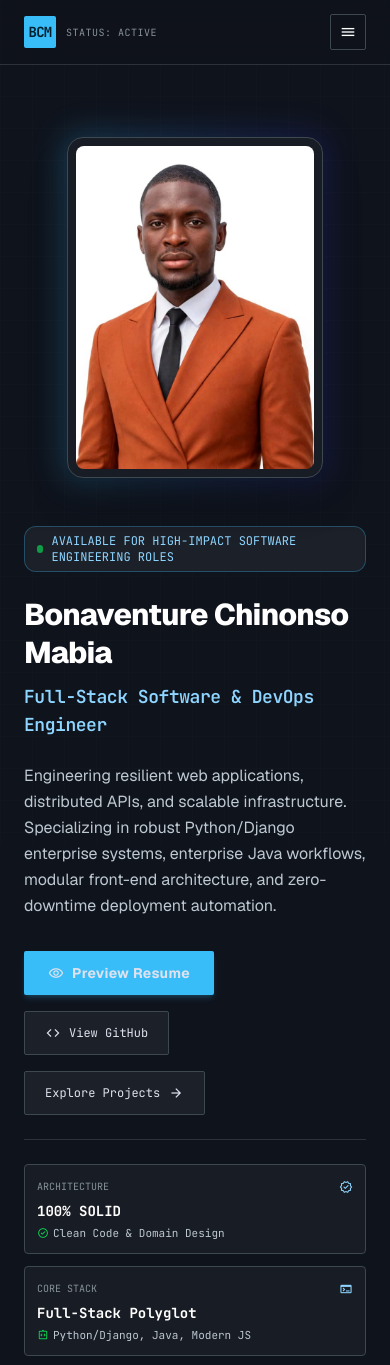
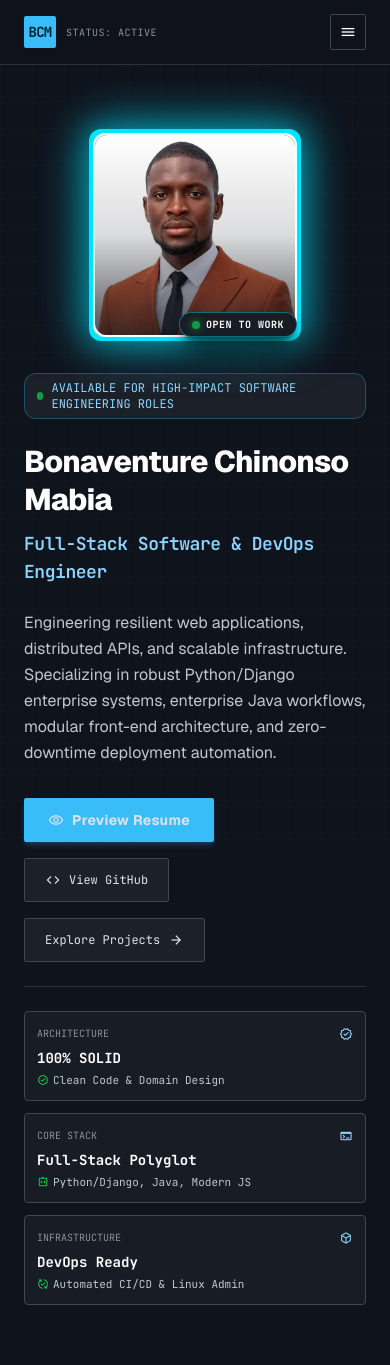
Before and after one commit to bonaventurechinoso-code/portfolio, a Flask app: page / in a window 390 px wide. Shown: the top 1365 px of the page. Run offline with Flask 3, Linux system fonts and the light colour scheme; some libraries are stand-ins or nearby versions.

Commit message:
style(hero): circular headshot with cyan frame, glow, status badge, and mobile-first responsiveness

```diff
--- a/templates/index.html
+++ b/templates/index.html
@@ -6,10 +6,10 @@
   <!-- ======================================================= -->
   <!-- HERO SECTION -->
   <!-- ======================================================= -->
-  <section class="flex flex-col-reverse lg:flex-row items-center justify-between gap-12 pt-6 lg:pt-12" id="hero">
+  <section class="flex flex-col lg:flex-row items-center justify-between gap-8 lg:gap-10 pt-4 lg:pt-8" id="hero">
 
     <!-- Hero Left: Bio & Details -->
-    <div class="flex-1 flex flex-col gap-6 max-w-2xl">
+    <div class="flex-1 flex flex-col gap-6 max-w-2xl order-2 lg:order-1">
 
       <!-- Availability Chip -->
       <div
@@ -73,19 +73,40 @@
 
     </div>
 
-    <!-- Hero Right: Avatar Card -->
-    <div class="w-full lg:w-96 flex flex-col items-center">
+    <!-- Hero Right: Avatar Circular Card -->
+    <div class="w-full lg:w-auto flex flex-col items-center justify-center flex-shrink-0 order-1 lg:order-2">
       <div class="relative group">
-        <!-- Glow accent -->
+        <!-- Outer Soft Glow in Accent Color (#00E5FF) -->
         <div
-          class="absolute -inset-1 rounded-2xl bg-gradient-to-r from-primary-container to-secondary-container opacity-25 blur-lg group-hover:opacity-40 transition-opacity">
+          class="absolute -inset-2 rounded-full bg-[#00E5FF] opacity-35 blur-xl group-hover:opacity-55 transition-opacity duration-300 pointer-events-none">
         </div>
 
-        <!-- Profile Image Container -->
+        <!-- 4px Border in Accent Color (#00E5FF) -->
         <div
-          class="relative w-64 sm:w-80 aspect-[3/4] rounded-2xl overflow-hidden border border-outline-variant bg-surface-container-low p-2 shadow-2xl">
-          <img alt="{{ profile.name }}" class="w-full h-full object-cover object-top rounded-xl filter contrast-[1.02]"
-            src="{{ url_for('static', filename=profile.avatar) }}">
+          class="relative rounded-full p-1 bg-[#00E5FF] shadow-[0_0_30px_rgba(0,229,255,0.45),0_0_60px_rgba(0,229,255,0.2)]">
+          <!-- Inner Thin White Ring for Clean Separation -->
+          <div class="rounded-full p-[2px] bg-white/95">
+            <!-- Profile Image Circular Frame (200px mobile, 300px desktop) -->
+            <div
+              class="relative w-[200px] h-[200px] lg:w-[300px] lg:h-[300px] rounded-full overflow-hidden bg-[#0f131c]">
+              <img
+                src="{{ url_for('static', filename=profile.avatar) }}"
+                alt="{{ profile.name }}"
+                class="w-full h-full object-cover object-top scale-110 filter contrast-[1.03]"
+              />
+              <!-- Subtle Dark Gradient Overlay at Bottom Edge to blend with background -->
+              <div
+                class="absolute inset-0 rounded-full bg-gradient-to-t from-[#0f131c]/75 via-[#0f131c]/15 to-transparent pointer-events-none">
+              </div>
+            </div>
+          </div>
+        </div>
+
+        <!-- Status Badge Overlapping Bottom-Right: Green Dot + OPEN TO WORK -->
+        <div
+          class="absolute bottom-1 right-1 lg:bottom-3 lg:right-3 z-20 flex items-center gap-1.5 px-3 py-1 rounded-full bg-[#181c24] border border-[#00E5FF]/40 shadow-xl shadow-black/80 font-code-block text-[10px] lg:text-xs text-white">
+          <span class="size-2 rounded-full bg-[#0bda57] animate-pulse shadow-[0_0_8px_#0bda57]"></span>
+          <span class="font-bold tracking-wider text-white">OPEN TO WORK</span>
         </div>
       </div>
     </div>
```
